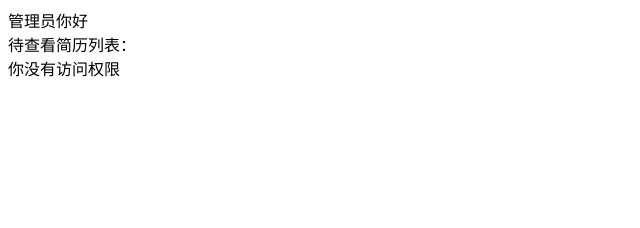
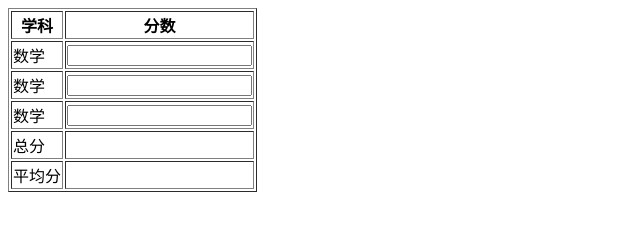
Before and after one commit to Belle0317/Vue, a plain HTML site: page index.html in a window 1280 px wide. Shown: the whole page, without its empty margins (0-640 px from the left). Drawn offline with nearby package versions, Linux system fonts and the light colour scheme.

Commit message:
Update index.html
update

```diff
--- a/index.html
+++ b/index.html
@@ -2,7 +2,7 @@
 <html lang="zh-cn">
 <head>
 	<meta charset="UTF-8">
-	<title>v-if</title>
+	<title>v-calculate</title>
 	<style type="text/css" media="screen">
 	 .active{
 	 	background: #a10;
@@ -11,19 +11,41 @@
 	</style>
 </head>
 <body>
-	<!-- v-if 控制流指令 -->
+
 	<div id="app">
-	  <div v-if="role=='admin'">
-	  	管理员你好
-	  </div>
-	<div v-else-if="role=='hr'">
-	  	待查看简历列表：
-	  </div>
-     <div v-else>
-	  	你没有访问权限
-	  </div>
+	  <table border="1">
+	  		   	<thead>
+	  		   		<tr>
+	  		   			<th>学科</th>
+	  		   			<th>分数</th>
+	  		   		</tr>
+	  		   	</thead>
+	  		   	<tbody>
+	  		   		<tr>
+	  		   			<td>数学</td>
+	  		   			<td><input type="text" v-model="math"></td>
+	  		   		</tr>
+					<tr>
+	  		   			<td>数学</td>
+	  		   			<td><input type="text" v-model="engish"></td>
+	  		   		</tr>
+					<tr>
+	  		   			<td>数学</td>
+	  		   			<td><input type="text" v-model="physics"></td>
+	  		   		</tr>
+					<tr>
+	  		   			<td>总分</td>
+	  		   			<td>{{sum}}</td>
+	  		   		</tr>
+					<tr>
+	  		   			<td>平均分</td>
+	  		   			<td>{{average}}</td>
+	  		   		</tr>
+
+	  		   	</tbody>
+	  		   </table>
 	</div>
 	<script src="../lib/vue.js"></script>
-	<script src="js/main.js"></script>
+	<script src="main.js"></script>
 </body>
 </html>
```
